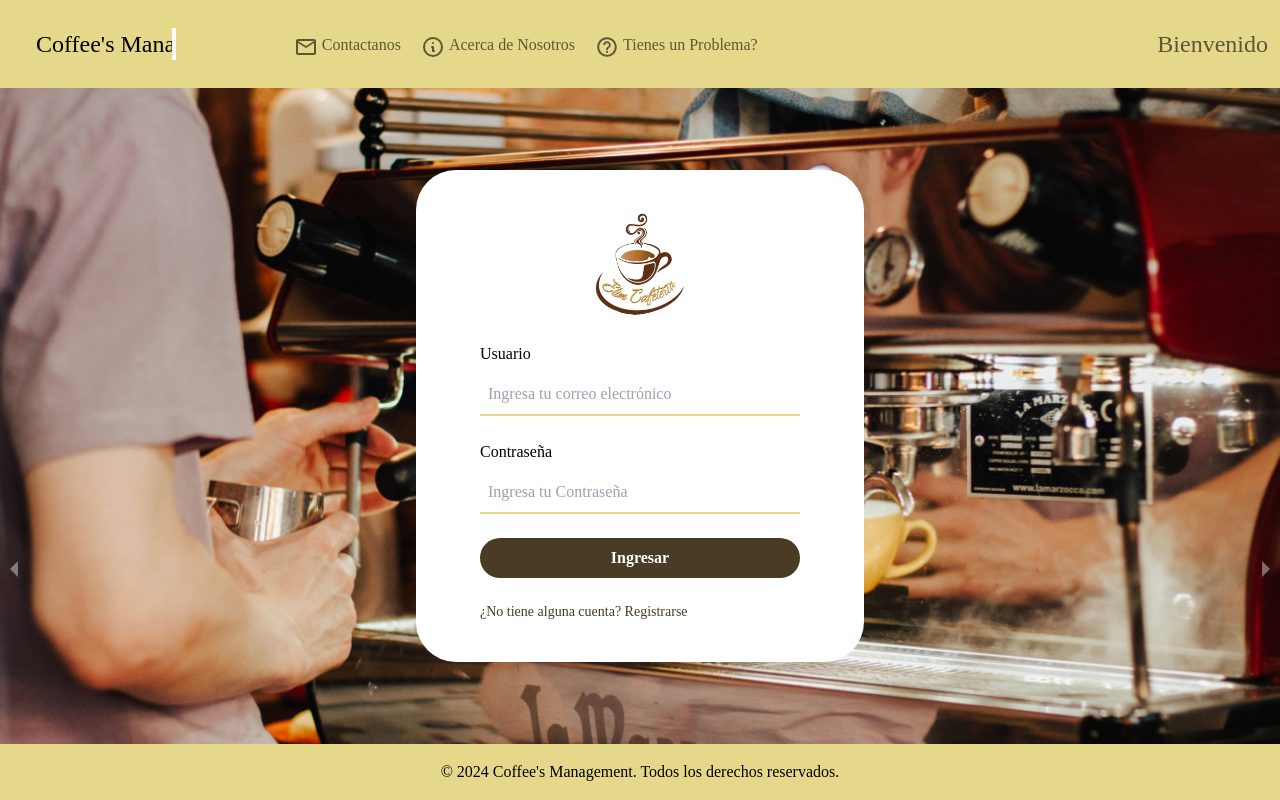
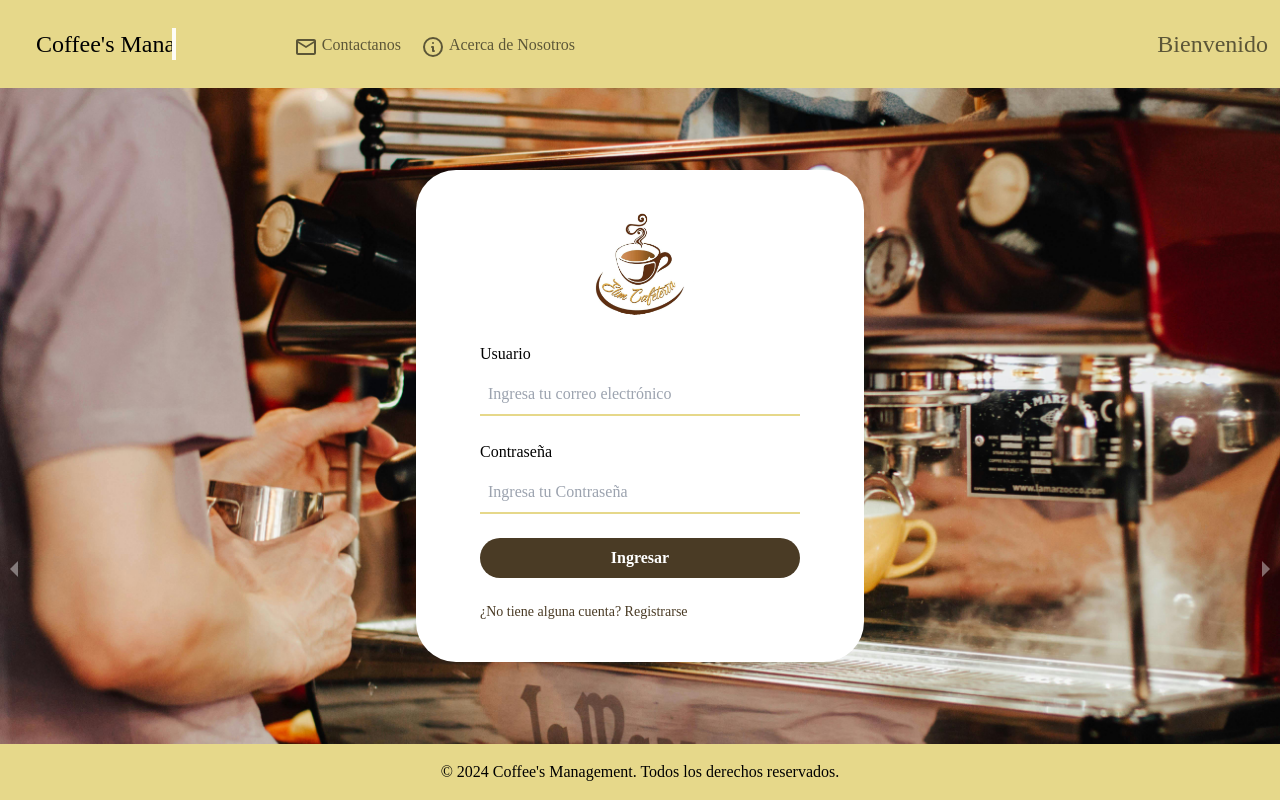
Before and after one commit to EduardoMPB17/coffee-s-management, a React (Vite) app in the folder client/: page /login in a window 1280 px wide. Built offline with nearby package versions, Linux system fonts and the light colour scheme.

Commit message:
union de rama definitiva

```diff
--- a/client/src/components/bar.jsx
+++ b/client/src/components/bar.jsx
@@ -6,7 +6,7 @@ import { IoMdHelpCircleOutline } from "react-icons/io";
 import { Link } from "react-router-dom";
 
 function WelcomeBar() {
-  const { isAuthenticated, logout, user } = useAuth();
+  const { isAuthenticated, user } = useAuth();
   console.log(isAuthenticated, user);
 
   return (
@@ -31,12 +31,6 @@ function WelcomeBar() {
                 Acerca de Nosotros
               </Link>
             </li>
-            <li className="mb-4 ps-2 lg:mb-0 lg:pe-1 lg:ps-0 ">
-              <a className="p-0 text-black/60 transition duration-200 hover:text-black/80 focus:text-black/80 active:text-black/80 lg:px-2" href="#">
-                <IoMdHelpCircleOutline className="inline-block mr-1 text-2xl" />
-                Tienes un Problema?
-              </a>
-            </li>
           </ul>
           <span className="ms-2 text-black/60 text-2xl">
             Bienvenido {user.username}
--- a/client/src/components/barLogin.jsx
+++ b/client/src/components/barLogin.jsx
@@ -27,12 +27,6 @@ function WelcomeBar() {
                 Acerca de Nosotros
               </Link>
             </li>
-            <li className="mb-4 ps-2 lg:mb-0 lg:pe-1 lg:ps-0 ">
-              <a className="p-0 text-black/60 transition duration-200 hover:text-black/80 focus:text-black/80 active:text-black/80 lg:px-2" href="#">
-                <IoMdHelpCircleOutline className="inline-block mr-1 text-2xl" />
-                Tienes un Problema?
-              </a>
-            </li>
           </ul>
           <span className="ms-2 text-black/60 text-2xl">
             Bienvenido
```
